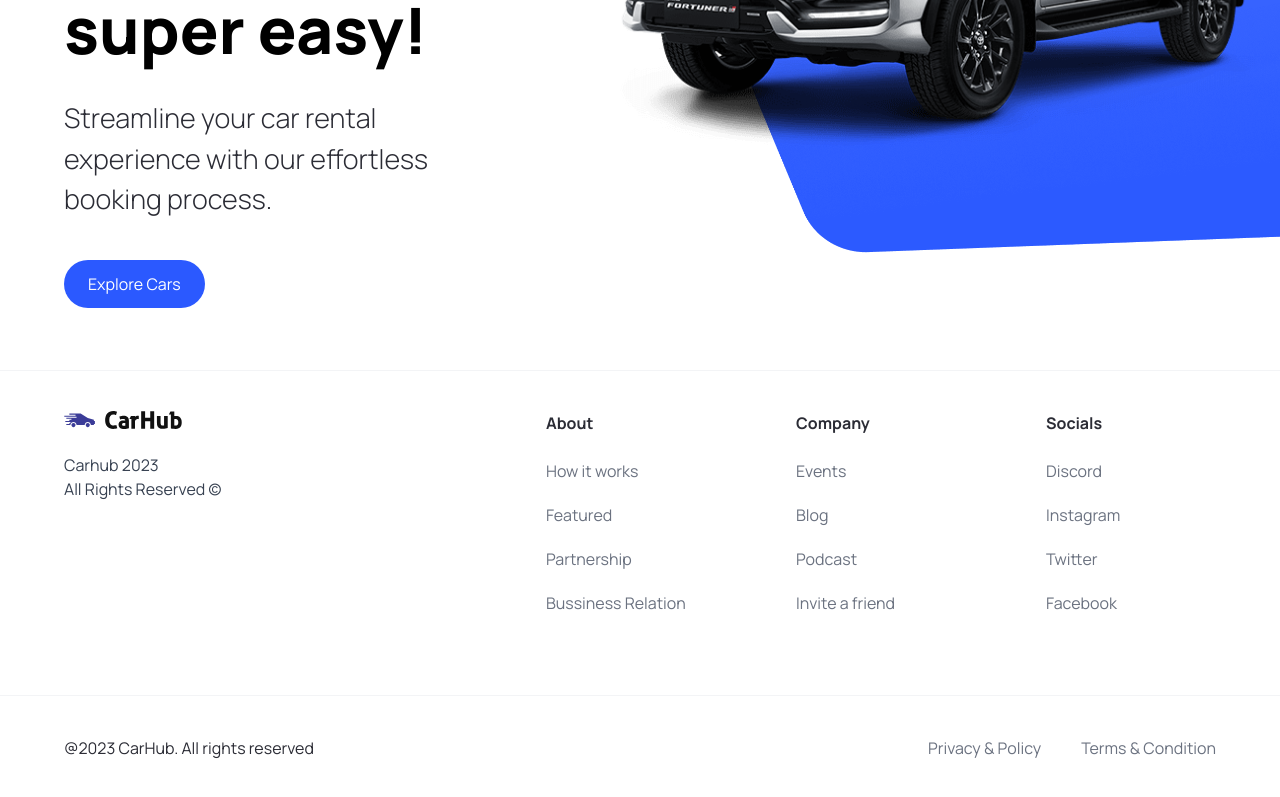
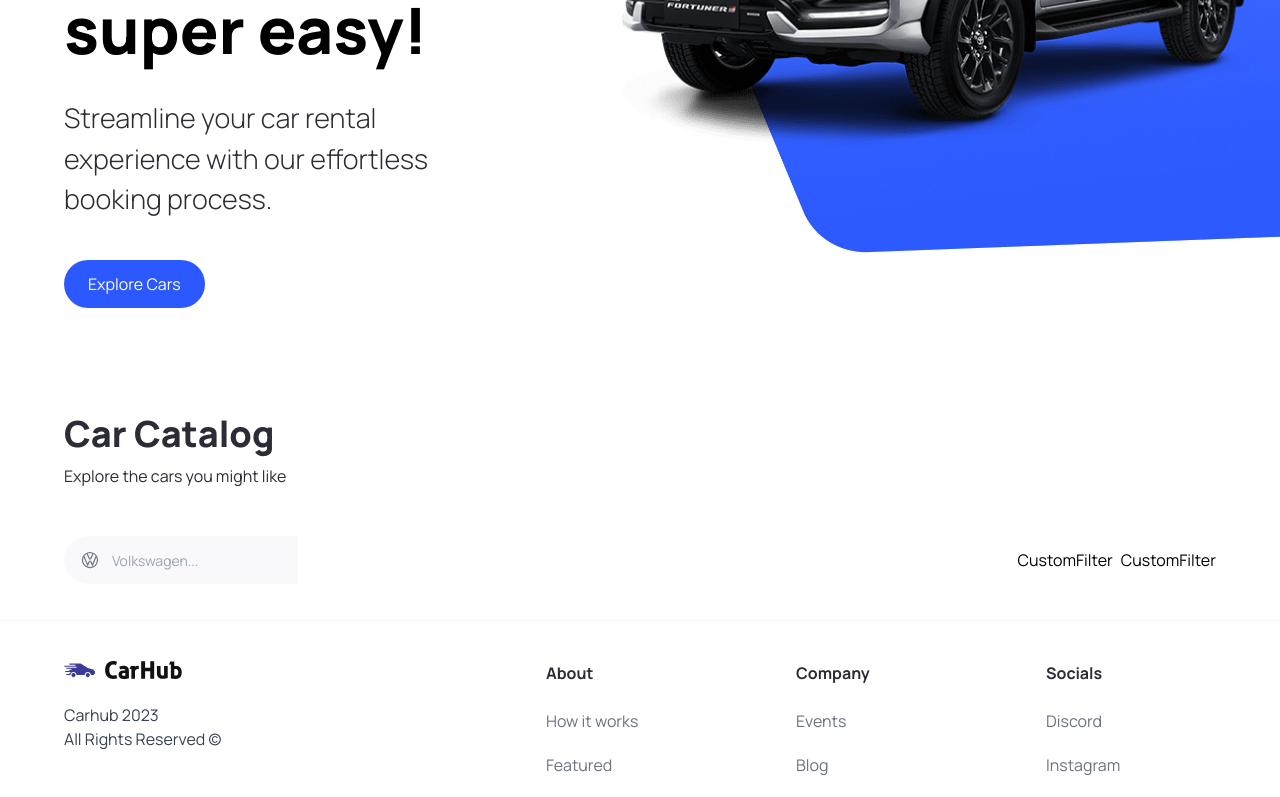
Before and after one commit to SunilCz/Cars, a Next.js app: page / in a window 1280 px wide. Shown: the part 450-1247 px from the top of the page. Built offline with nearby package versions, Linux system fonts and the light colour scheme.

Commit message:
added search

```diff
--- a/app/page.tsx
+++ b/app/page.tsx
@@ -1,11 +1,30 @@
 import Image from 'next/image'
-import { Hero } from '@/components'
+import { CustomFilter, Hero, SearchBar } from '@/components'
 
 export default function Home() {
   return (
   <main className='overflow-hidden '>
     <Hero/>
 
+    <div className='mt-12 padding-x padding-y max-width' id="discover">
+      <div className='home__text-container'>
+        <h1 className='text-4xl font-extrabold'>Car Catalog</h1>
+        <p>Explore the cars you might like</p>
+      </div>
+      <div className='home__filters'>
+        <SearchBar/>
+        <div
+        className='home__filter-container'
+        >
+          <CustomFilter title="fuel"/>
+          <CustomFilter title="year"/>
+
+        </div>
+      </div>
+
+
+    </div>
+
   </main>
   )
 }
--- /dev/null
+++ b/components/CustomFilter.tsx
@@ -0,0 +1,9 @@
+import React from 'react'
+
+const CustomFilter = () => {
+  return (
+    <div>CustomFilter</div>
+  )
+}
+
+export default CustomFilter
--- /dev/null
+++ b/components/SearchBar.tsx
@@ -0,0 +1,22 @@
+"use client";
+import { useState } from "react";
+
+import {SearchManufacturer} from "./";
+
+const SearchBar = () => {
+    const [manufacturer, setManufacturer] = useState('')
+    const handleSearch = () => {}
+  return (
+   <form className='searchBar' onSubmit={handleSearch}>
+    <div className="searchbar__item">
+        <SearchManufacturer
+        manufacturer={manufacturer}
+        setManuFacturer={setManufacturer}
+        />
+    </div>
+
+   </form>
+  )
+}
+
+export default SearchBar
--- /dev/null
+++ b/components/SearchManufacturer.tsx
@@ -0,0 +1,100 @@
+"use client";
+import Image from "next/image";
+import { Fragment, useState } from "react";
+import { Combobox, Transition } from "@headlessui/react";
+
+
+import { SearchManuFacturerProps } from "@/types";
+import { manufacturers } from "@/constants";
+
+const SearchManufacturer = ({ manufacturer, setManuFacturer }: SearchManuFacturerProps) => {
+  const [query, setQuery] = useState("");
+
+  const filteredManufacturers =
+    query === ""
+      ? manufacturers
+      : manufacturers.filter((item) =>
+          item
+            .toLowerCase()
+            .replace(/\s+/g, "")
+            .includes(query.toLowerCase().replace(/\s+/g, ""))
+        );
+
+  return (
+    <div className='search-manufacturer'>
+      <Combobox value={manufacturer} onChange={setManuFacturer}>
+        <div className='relative w-full'>
+          {/* Button for the combobox. Click on the icon to see the complete dropdown */}
+          <Combobox.Button className='absolute top-[14px]'>
+            <Image
+              src='/car-logo.svg'
+              width={20}
+              height={20}
+              className='ml-4'
+              alt='car logo'
+            />
+          </Combobox.Button>
+
+          {/* Input field for searching */}
+          <Combobox.Input
+            className='search-manufacturer__input'
+            displayValue={(item: string) => item}
+            onChange={(event) => setQuery(event.target.value)} // Update the search query when the input changes
+            placeholder='Volkswagen...'
+          />
+
+          {/* Transition for displaying the options */}
+          <Transition
+            as={Fragment} // group multiple elements without introducing an additional DOM node i.e., <></>
+            leave='transition ease-in duration-100'
+            leaveFrom='opacity-100'
+            leaveTo='opacity-0'
+            afterLeave={() => setQuery("")} // Reset the search query after the transition completes
+          >
+            <Combobox.Options
+              className='absolute mt-1 max-h-60 w-full overflow-auto rounded-md bg-white py-1 text-base shadow-lg ring-1 ring-black ring-opacity-5 focus:outline-none sm:text-sm'
+              static
+            >
+              {filteredManufacturers.length === 0 && query !== "" ? (
+                <Combobox.Option
+                  value={query}
+                  className='search-manufacturer__option'
+                >
+                  Create "{query}"
+                </Combobox.Option>
+              ) : (
+                filteredManufacturers.map((item) => (
+                  <Combobox.Option
+                    key={item}
+                    className={({ active }) =>
+                      `relative search-manufacturer__option ${
+                        active ? "bg-primary-blue text-white" : "text-gray-900"
+                      }`
+                    }
+                    value={item}
+                  >
+                    {({ selected, active }) => (
+                      <>
+                        <span className={`block truncate ${selected ? "font-medium" : "font-normal"}`}>
+                          {item}
+                        </span>
+
+                        {/* Show an active blue background color if the option is selected */}
+                        {selected ? (
+                          <span className={`absolute inset-y-0 left-0 flex items-center pl-3 ${active? "text-white": "text-pribg-primary-purple"}`}
+                          ></span>
+                        ) : null}
+                      </>
+                    )}
+                  </Combobox.Option>
+                ))
+              )}
+            </Combobox.Options>
+          </Transition>
+        </div>
+      </Combobox>
+    </div>
+  );
+};
+
+export default SearchManufacturer;
--- a/package.json
+++ b/package.json
@@ -9,6 +9,7 @@
     "lint": "next lint"
   },
   "dependencies": {
+    "@headlessui/react": "^1.7.15",
     "@types/node": "20.3.1",
     "@types/react": "18.2.12",
     "@types/react-dom": "18.2.5",
--- a/types/index.ts
+++ b/types/index.ts
@@ -7,3 +7,8 @@
     MouseEventHandler<HTMLButtonElement>;
     btnType?: "button" | "submit" | "reset";
 }
+
+export interface SearchManuFacturerProps{
+    manufacturer: string;
+    setManuFacturer: (manufacturer: string) => void;
+}
```
Also changed, not shown: components/index.ts (+7 -0 lines), 1 other file (tests, documents, lock files or other folders).
